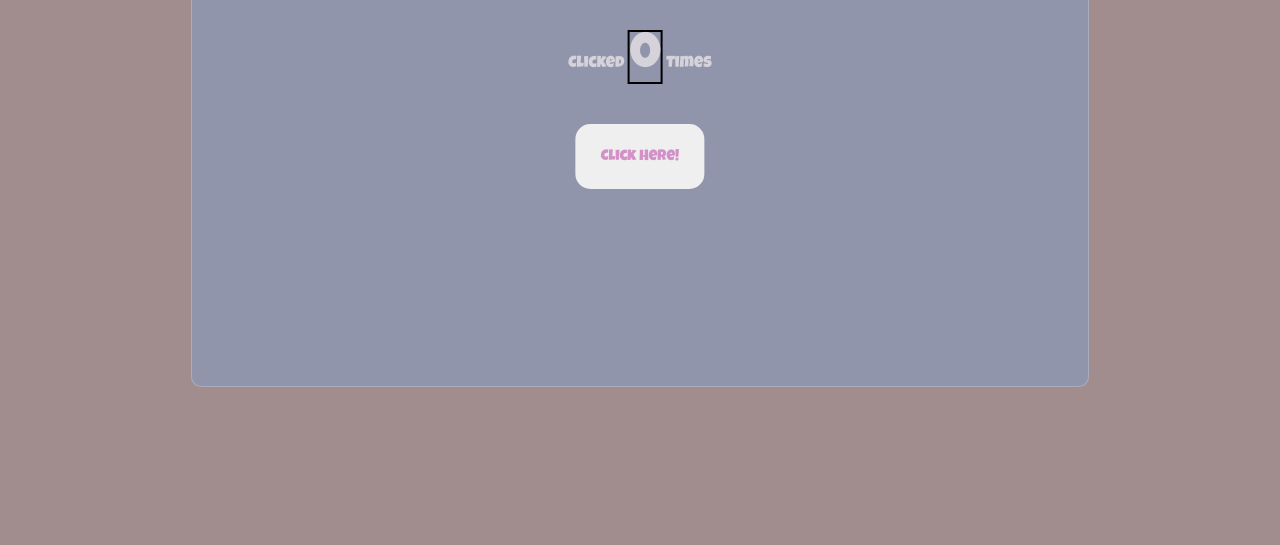
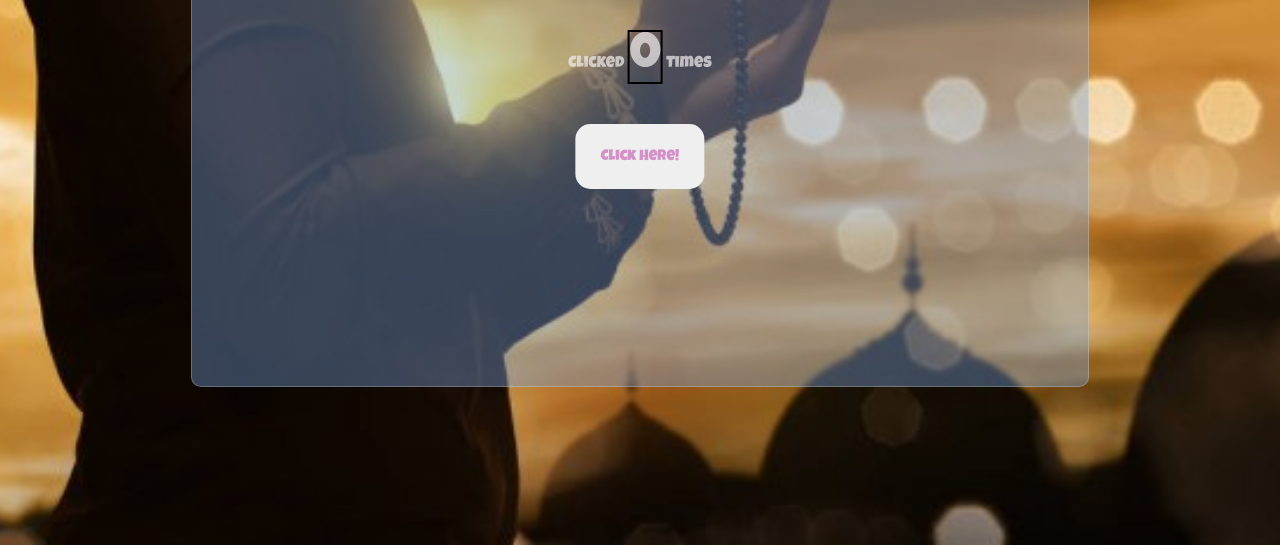
Before and after one commit to Wizard-Emon/misbaha, a plain HTML site: page index.html in a window 1280 px wide. Shown: the part 319-864 px from the top of the page. Drawn offline with Linux system fonts and the light colour scheme; the site is published under a folder, as on GitHub Pages, so addresses that start at the root find nothing.

Commit message:
Update style.css

```diff
--- a/css/style.css
+++ b/css/style.css
@@ -6,7 +6,7 @@
 body {
     width: 100%;
     height: 100vh;
-    background-image: url('/photo/depositphotos_157415046-stock-photo-muslim-man-raising-hand-and\ \(1\).jpg');
+    background-image: url('../photo/depositphotos_157415046-stock-photo-muslim-man-raising-hand-and\ \(1\).jpg');
     background-position: center;
     background-repeat: no-repeat;
     background-size: cover;
```
